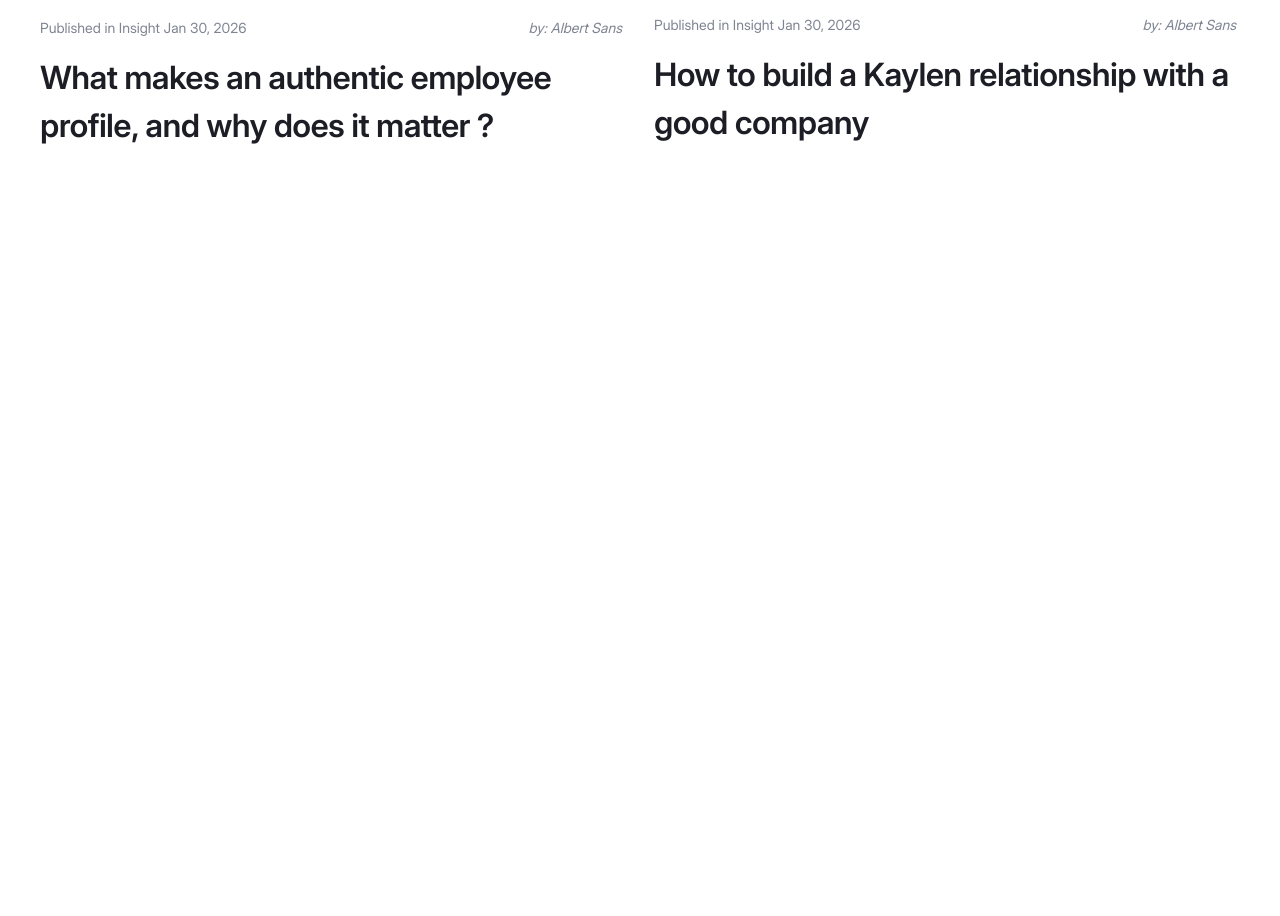
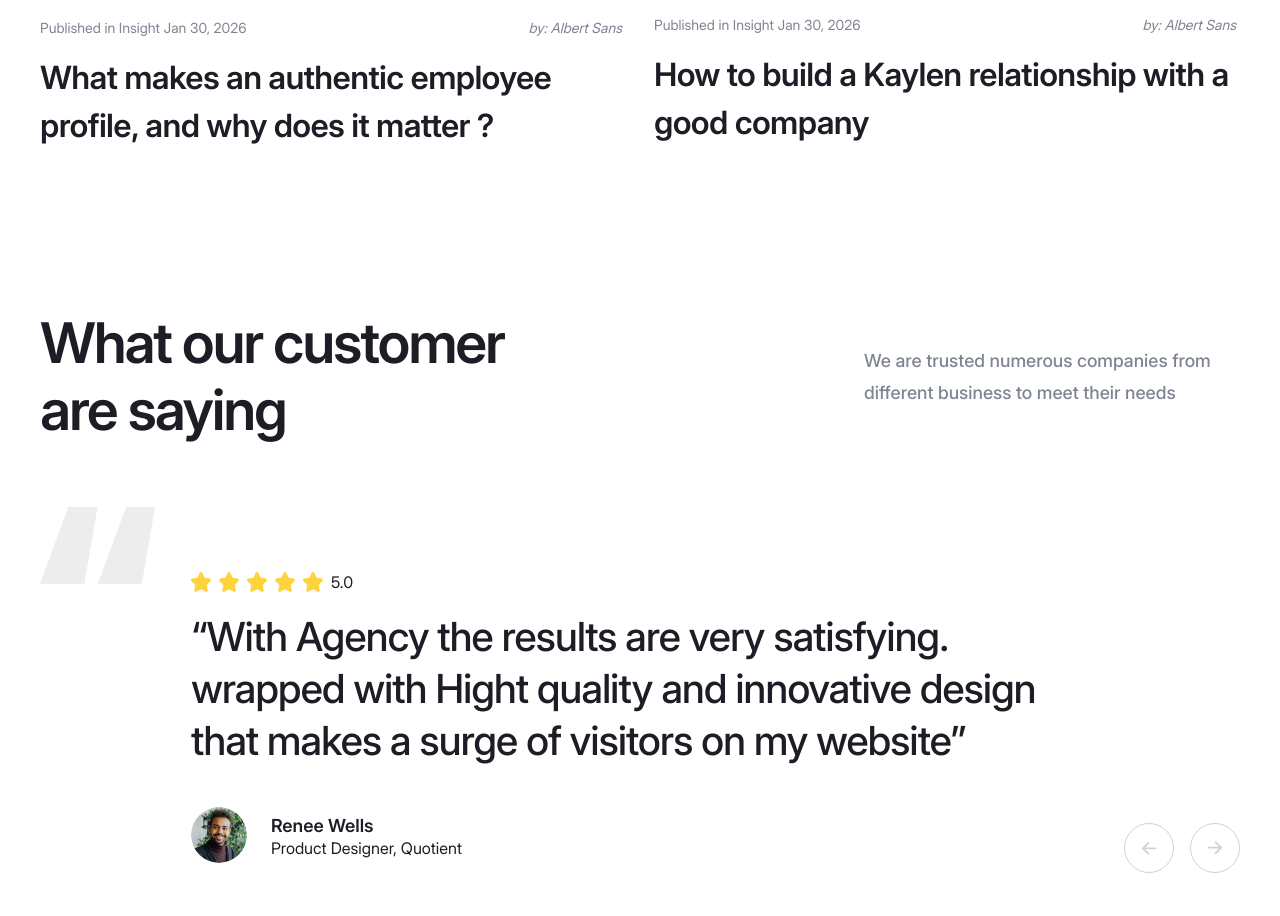
Before and after one commit to dopamine-web/coco, a website built with Vite: page src/index.html in a window 1280 px wide. Shown: the part 5311-6227 px from the top of the page. Before the commit the page ends 5552 px from the top, so only its background shows below. Built offline with nearby package versions, Linux system fonts and the light colour scheme.

Commit message:
created testimonials section

```diff
--- a/src/assets/scss/components/home/overview.scss
+++ b/src/assets/scss/components/home/overview.scss
@@ -27,7 +27,7 @@
     max-width: 660px;
     font-weight: 500;
     line-height: 150%;
-    color: #7e8492;
+    color: var(--neutral-color-150);
 
     @include mixins.tablet {
       margin-right: auto;
@@ -85,7 +85,7 @@
     &-descr {
       font-weight: 500;
       line-height: 163%;
-      color: #7e8492;
+      color: var(--neutral-color-150);
     }
   }
 }
--- /dev/null
+++ b/src/assets/scss/components/home/testimonials.scss
@@ -0,0 +1,160 @@
+@use '../../mixins/index' as mixins;
+@use '../../mixins/media' as media;
+@use '../../mixins/flex' as flex;
+
+.testimonials {
+  padding: 69px 0 160px;
+
+  @include media.mobile {
+    padding: 39px 0 70px;
+  }
+
+  &__head {
+    @include flex.flex-all-between;
+    margin-bottom: 48px;
+
+    @include media.tablet {
+      gap: 24px;
+      flex-direction: column;
+      text-align: center;
+    }
+
+    @include media.mobile {
+      gap: 12px;
+      margin-bottom: 40px;
+    }
+  }
+
+  &__title {
+    max-width: 530px;
+    font-weight: 600;
+    letter-spacing: -0.04em;
+    color: var(--neutral-color-100);
+
+    @include media.tablet {
+      max-width: 660px;
+    }
+  }
+
+  &__descr {
+    max-width: 376px;
+    font-weight: 500;
+    line-height: 178%;
+    color: var(--neutral-color-150);
+
+    @include media.tablet {
+      max-width: 660px;
+    }
+  }
+
+  &__rating {
+    @include flex.flex-align-center;
+    gap: 8px;
+    margin-bottom: 19px;
+  }
+
+  &-num {
+    font-weight: 500;
+    line-height: 162%;
+    color: var(--neutral-color-100);
+  }
+
+  &__slider-wrapper {
+    &::before {
+      content: '';
+      display: inline-block;
+      width: 115px;
+      height: 77px;
+      background: url('../../../icons/quotes-icon.svg');
+      transform: translateY(15px);
+
+      @include media.mini-desktop {
+        transform: translateY(-5px);
+      }
+
+      @include media.mobile {
+        display: none;
+      }
+    }
+  }
+
+  &__slider {
+    max-width: 898px;
+  }
+
+  &__comment {
+    &-text {
+      margin-bottom: 40px;
+      font-weight: 500;
+      line-height: 130%;
+      letter-spacing: -0.03em;
+      color: var(--neutral-color-100);
+    }
+
+    &-author {
+      @include flex.flex-align-center;
+      gap: 24px;
+      font-style: normal;
+
+      &-avatar {
+        overflow: hidden;
+        border-radius: 50%;
+      }
+
+      &-name {
+        font-weight: 600;
+        line-height: 144%;
+        color: var(--neutral-color-100);
+      }
+
+      &__profession {
+        font-weight: 500;
+        line-height: 163%;
+        color: var(--neutral-color-150);
+      }
+    }
+  }
+
+  &__btns {
+    @include flex.flex-align-center;
+    gap: 16px;
+    justify-content: flex-end;
+    transform: translateY(-40px);
+
+    @include media.mini-desktop {
+        transform: translateY(5px);
+      }
+  }
+
+  &__btn {
+    @include flex.flex-all-center;
+    border: 1px solid var(--neutral-color-40);
+    border-radius: 50%;
+    width: 50px;
+    height: 50px;
+    transition: background-color var(--transition),
+    border-color var(--transition);
+
+    &:hover {
+      border-color: var(--neutral-color-100);
+      background-color: var(--neutral-color-100);
+
+      &  svg path {
+        fill: var(--neutral-color-10);
+      }
+    }
+
+    @include media.small-mobile {
+      width: 40px;
+      height: 40px;
+    }
+
+    & svg path {
+      transition: fill var(--transition);
+    }
+
+    &--next {
+      transform: rotate(-180deg);
+    }
+  }
+}
--- a/src/assets/scss/main.scss
+++ b/src/assets/scss/main.scss
@@ -11,3 +11,4 @@
 @use './components/home/strenght.scss' as *;
 @use './components/partners.scss' as *;
 @use './components/home/insight.scss' as *;
+@use './components/home/testimonials.scss' as *;
--- /dev/null
+++ b/src/html/componets/home/testimonials.html
@@ -0,0 +1,202 @@
+<section class="testimonials">
+  <div class="container">
+    <div class="testimonials__head">
+      <h2 class="testimonials__title heading-h2">
+        What our customer are saying
+      </h2>
+      <p class="testimonials__descr text-p-medium">
+        We are trusted numerous companies from different business to meet their
+        needs
+      </p>
+    </div>
+
+    <div class="testimonials__slider-wrapper">
+      <div class="swiper testimonials__slider">
+        <div class="swiper-wrapper testimonials__comments">
+          <div class="swiper-slide testimonials_comment">
+            <div class="testimonials__rating">
+              <img
+                src="./assets/icons/rating-icon.svg"
+                loading="lazy"
+                width="132"
+                height="20"
+                alt="Five stars"
+              />
+              <span class="testimonials__rating-num text-p-default">5.0</span>
+            </div>
+            <p class="testimonials__comment-text heading-h3">
+              “With Agency the results are very satisfying. wrapped with Hight
+              quality and innovative design that makes a surge of visitors on my
+              website”
+            </p>
+            <address class="testimonials__comment-author">
+              <img
+                src="../../../assets/images/comment-author-1.jpg"
+                loading="lazy"
+                alt="Renee Wells"
+                width="56"
+                height="56"
+                class="testimonials__comment-author-avatar"
+              />
+              <div class="testimonials__comment-author-info">
+                <p class="testimonials__comment-author-name text-p-medium">
+                  Renee Wells
+                </p>
+                <p
+                  class="testimonials__comment-author-profession text-p-default"
+                >
+                  Product Designer, Quotient
+                </p>
+              </div>
+            </address>
+          </div>
+          <div class="swiper-slide testimonials_comment">
+            <div class="testimonials__rating">
+              <img
+                src="./assets/icons/rating-icon.svg"
+                loading="lazy"
+                width="132"
+                height="20"
+                alt="Five stars"
+              />
+              <span class="testimonials__rating-num text-p-default">5.0</span>
+            </div>
+            <p class="testimonials__comment-text heading-h3">
+              “With Agency the results are very satisfying. wrapped with Hight
+              quality and innovative design that makes a surge of visitors on my
+              website”
+            </p>
+            <address class="testimonials__comment-author">
+              <img
+                src="../../../assets/images/comment-author-1.jpg"
+                loading="lazy"
+                alt="Renee Wells"
+                width="56"
+                height="56"
+                class="testimonials__comment-author-avatar"
+              />
+              <div class="testimonials__comment-author-info">
+                <p class="testimonials__comment-author-name text-p-medium">
+                  Renee Wells
+                </p>
+                <p
+                  class="testimonials__comment-author-profession text-p-default"
+                >
+                  Product Designer, Quotient
+                </p>
+              </div>
+            </address>
+          </div>
+          <div class="swiper-slide testimonials_comment">
+            <div class="testimonials__rating">
+              <img
+                src="./assets/icons/rating-icon.svg"
+                loading="lazy"
+                width="132"
+                height="20"
+                alt="Five stars"
+              />
+              <span class="testimonials__rating-num text-p-default">5.0</span>
+            </div>
+            <p class="testimonials__comment-text heading-h3">
+              “With Agency the results are very satisfying. wrapped with Hight
+              quality and innovative design that makes a surge of visitors on my
+              website”
+            </p>
+            <address class="testimonials__comment-author">
+              <img
+                src="../../../assets/images/comment-author-1.jpg"
+                loading="lazy"
+                alt="Renee Wells"
+                width="56"
+                height="56"
+                class="testimonials__comment-author-avatar"
+              />
+              <div class="testimonials__comment-author-info">
+                <p class="testimonials__comment-author-name text-p-medium">
+                  Renee Wells
+                </p>
+                <p
+                  class="testimonials__comment-author-profession text-p-default"
+                >
+                  Product Designer, Quotient
+                </p>
+              </div>
+            </address>
+          </div>
+          <div class="swiper-slide testimonials_comment">
+            <div class="testimonials__rating">
+              <img
+                src="./assets/icons/rating-icon.svg"
+                loading="lazy"
+                width="132"
+                height="20"
+                alt="Five stars"
+              />
+              <span class="testimonials__rating-num text-p-default">5.0</span>
+            </div>
+            <p class="testimonials__comment-text heading-h3">
+              “With Agency the results are very satisfying. wrapped with Hight
+              quality and innovative design that makes a surge of visitors on my
+              website”
+            </p>
+            <address class="testimonials__comment-author">
+              <img
+                src="../../../assets/images/comment-author-1.jpg"
+                loading="lazy"
+                alt="Renee Wells"
+                width="56"
+                height="56"
+                class="testimonials__comment-author-avatar"
+              />
+              <div class="testimonials__comment-author-info">
+                <p class="testimonials__comment-author-name text-p-medium">
+                  Renee Wells
+                </p>
+                <p
+                  class="testimonials__comment-author-profession text-p-default"
+                >
+                  Product Designer, Quotient
+                </p>
+              </div>
+            </address>
+          </div>
+        </div>
+      </div>
+      <div class="testimonials__btns">
+          <button class="testimonials__btn testimonials__btn--prev">
+            <svg
+              width="15"
+              height="13"
+              viewBox="0 0 15 13"
+              fill="none"
+              xmlns="http://www.w3.org/2000/svg"
+            >
+              <path
+                fill-rule="evenodd"
+                clip-rule="evenodd"
+                d="M6.9363 12.3365C6.58483 12.688 6.01498 12.688 5.66351 12.3365L0.263506 6.93649C-0.0879668 6.58502 -0.0879667 6.01517 0.263506 5.6637L5.66351 0.2637C6.01498 -0.0877719 6.58483 -0.0877718 6.9363 0.263701C7.28777 0.615172 7.28777 1.18502 6.9363 1.53649L3.07269 5.4001L13.4999 5.4001C13.997 5.4001 14.3999 5.80304 14.3999 6.3001C14.3999 6.79715 13.997 7.2001 13.4999 7.2001L3.07269 7.2001L6.9363 11.0637C7.28777 11.4152 7.28777 11.985 6.9363 12.3365Z"
+                fill="#CED1D8"
+              />
+            </svg>
+          </button>
+          <button class="testimonials__btn testimonials__btn--next">
+            <svg
+              width="15"
+              height="13"
+              viewBox="0 0 15 13"
+              fill="none"
+              xmlns="http://www.w3.org/2000/svg"
+            >
+              <path
+                fill-rule="evenodd"
+                clip-rule="evenodd"
+                d="M6.9363 12.3365C6.58483 12.688 6.01498 12.688 5.66351 12.3365L0.263506 6.93649C-0.0879668 6.58502 -0.0879667 6.01517 0.263506 5.6637L5.66351 0.2637C6.01498 -0.0877719 6.58483 -0.0877718 6.9363 0.263701C7.28777 0.615172 7.28777 1.18502 6.9363 1.53649L3.07269 5.4001L13.4999 5.4001C13.997 5.4001 14.3999 5.80304 14.3999 6.3001C14.3999 6.79715 13.997 7.2001 13.4999 7.2001L3.07269 7.2001L6.9363 11.0637C7.28777 11.4152 7.28777 11.985 6.9363 12.3365Z"
+                fill="#CED1D8"
+              />
+            </svg>
+          </button>
+        </div>
+    </div>
+  </div>
+</section>
--- /dev/null
+++ b/src/js/components/home/slider.js
@@ -0,0 +1,30 @@
+import Swiper from 'swiper';
+import { Navigation } from 'swiper/modules';
+import 'swiper/css';
+
+export const useInsightSlider = () => {
+  const insightSlider = new Swiper('.insight__slider', {
+    slidesPerView: 'auto',
+    spaceBetween: 32,
+    loop: true,
+    centeredSlides: true,
+    breakpoints: {
+      992: {
+        centeredSlides: false,
+      },
+    },
+  });
+};
+
+export const useTestimonialsSlider = () => {
+  new Swiper('.testimonials__slider', {
+    modules: [Navigation],
+    slidesPerView: 'auto',
+    spaceBetween: 22,
+    loop: true,
+    navigation: {
+      prevEl: '.testimonials__btn--prev',
+      nextEl: '.testimonials__btn--next',
+    },
+  });
+};
--- a/src/js/components/slider.js
+++ /dev/null
@@ -1,16 +0,0 @@
-import Swiper from 'swiper';
-import 'swiper/css';
-
-export const useInsightSlider = () => {
-  const insightSlider = new Swiper('.insight__slider', {
-    slidesPerView: 'auto',
-    spaceBetween: 32,
-    loop: true,
-    centeredSlides: true,
-    breakpoints : {
-        992: {
-            centeredSlides: false,
-        }
-    }
-  });
-};
--- a/src/js/main.js
+++ b/src/js/main.js
@@ -3,8 +3,9 @@
 // components
 import { useTheme } from './components/theme';
 import { useBurger } from './components/burger';
-import { useInsightSlider } from './components/slider';
+import { useInsightSlider, useTestimonialsSlider } from './components/home/slider';
 
 useTheme();
 useBurger();
 useInsightSlider();
+useTestimonialsSlider();
```
Also changed, not shown: src/assets/scss/components/home/features.scss (+0 -120 lines), src/assets/scss/components/home/insight.scss (+7 -2 lines), src/index.html (+1 -0 lines), src/assets/icons/quotes-icon.svg (added), src/assets/icons/rating-icon.svg (added), src/assets/images/comment-author-1.jpg (added).
